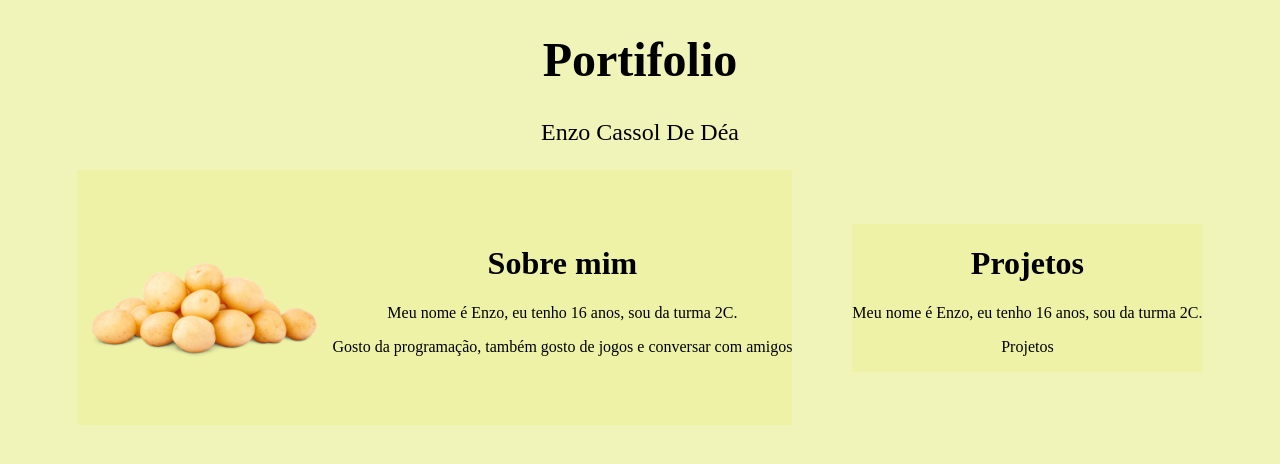
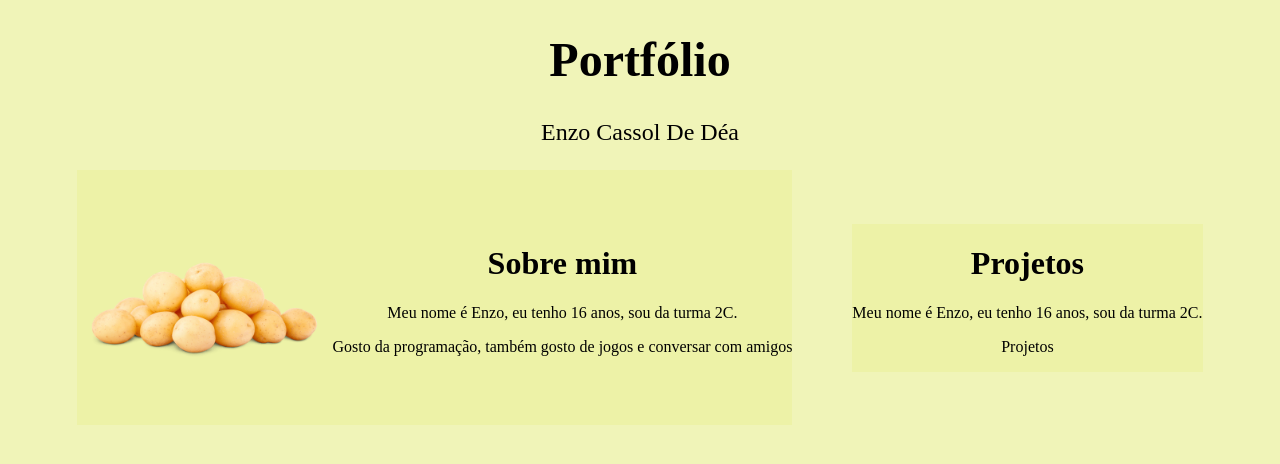
Before and after one commit to biboSguy/portf-lio, a plain HTML site: page index.html in a window 1280 px wide. Drawn offline with Linux system fonts and the light colour scheme.

Commit message:
Update index.html

```diff
--- a/index.html
+++ b/index.html
@@ -47,7 +47,7 @@
 
 <body>
     <div class="titulo">
-        <h1>Portifolio</h1>
+        <h1>Portfólio</h1>
         <p>Enzo Cassol De Déa</p>
     </div>
     <div class="centralizar">
```
